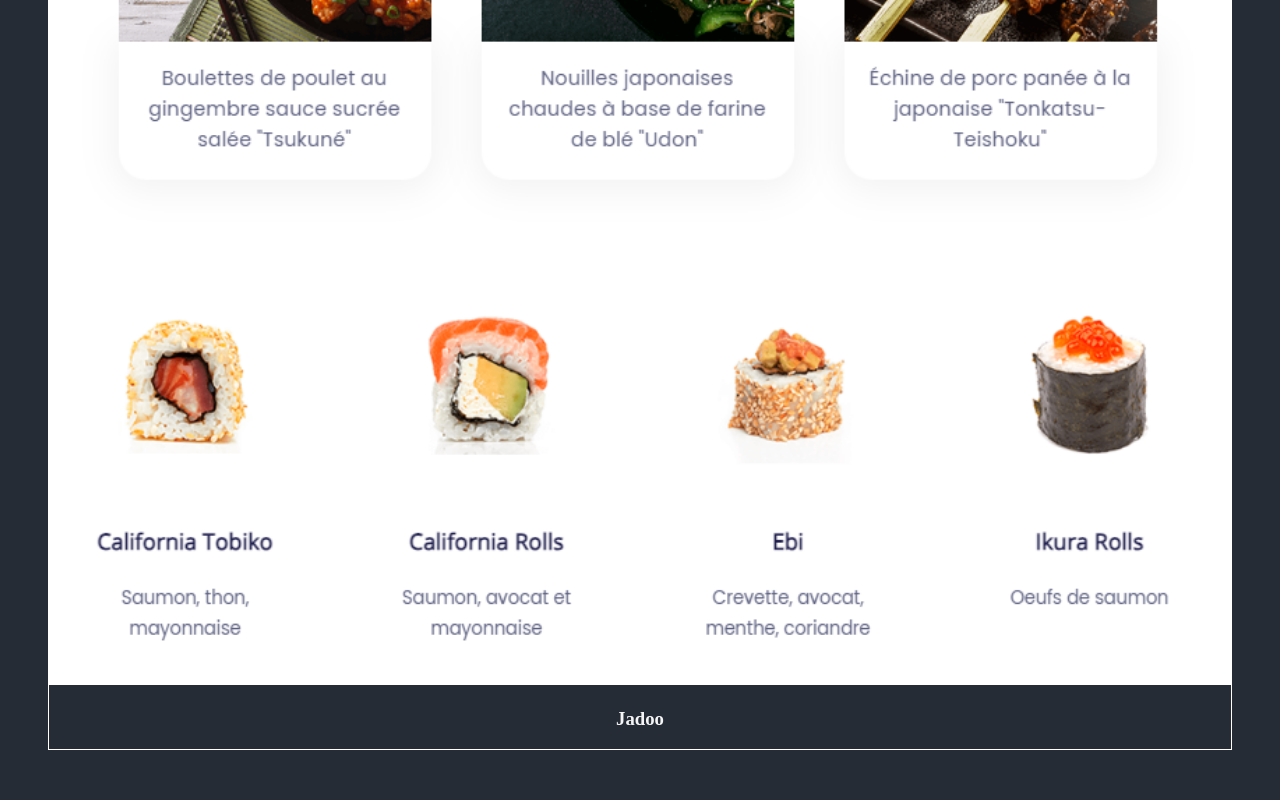
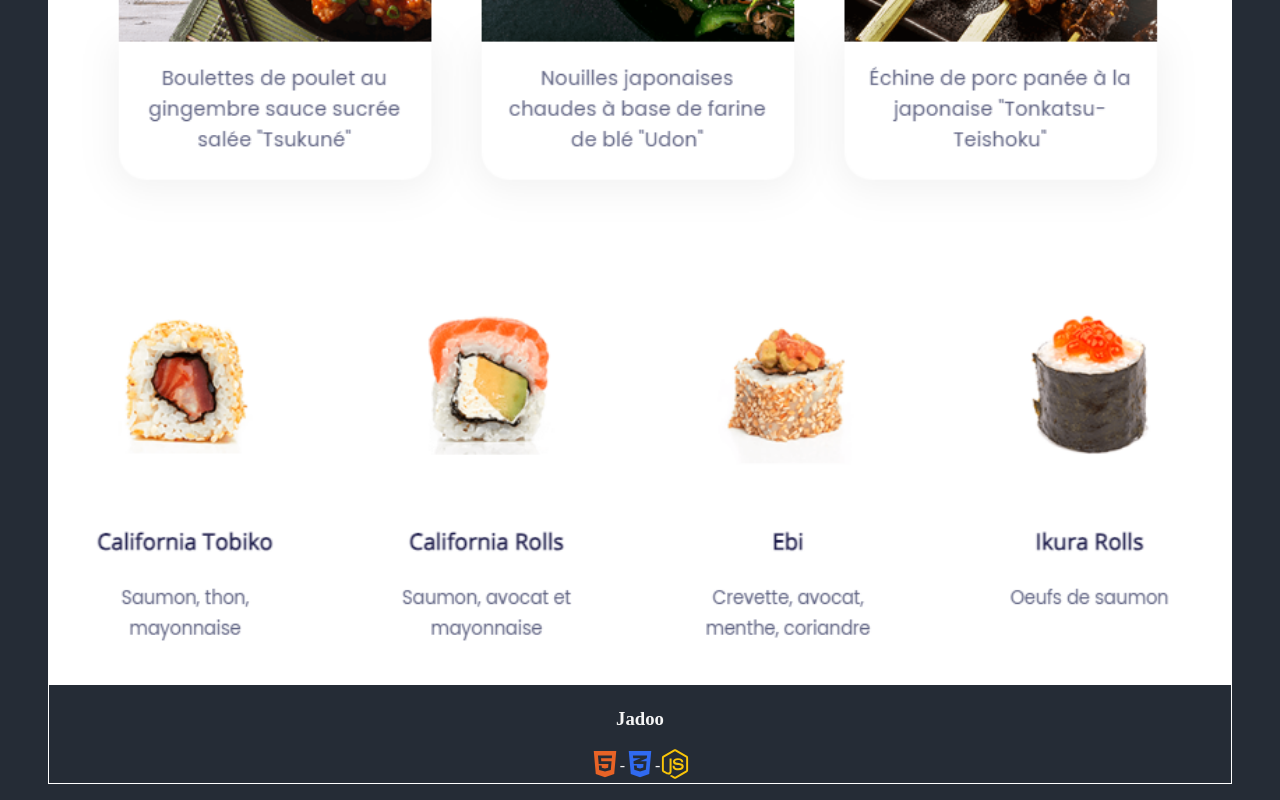
Before and after one commit to GregoryVDev/Portfolio, a React (Vite) app: page / in a window 1280 px wide. Shown: the part 2512-3312 px from the top of the page. Before the commit the page ends 3278 px from the top, so only its background shows below. Built offline with nearby package versions, Linux system fonts and the light colour scheme.

Commit message:
Added properties for the icons (HTML, CSS, JS) and for the image svg and className. Added in SkillsIcons component the icons and called the component in About page

```diff
--- a/src/Components/SkillsIcons.jsx
+++ b/src/Components/SkillsIcons.jsx
@@ -0,0 +1,20 @@
+import { FaHtml5, FaCss3Alt, FaNodeJs } from "react-icons/fa";
+
+
+export const SkillsIcons = () => {
+    return (
+        <div className="skills">
+            <div className="html">
+                <FaHtml5 />
+            </div>
+            <div className="tiret">-</div>
+            <div className="css">
+                <FaCss3Alt />
+            </div>
+            <div className="tiret">-</div>
+            <div className="js">
+                <FaNodeJs />
+            </div>
+        </div >
+    );
+};
--- a/src/index.css
+++ b/src/index.css
@@ -223,3 +223,31 @@ section img {
 .project figure h3 {
   text-align: center;
 }
+
+.container-icons {
+  display: flex;
+  justify-content: center;
+  align-items: center;
+}
+
+.html {
+  color: #E86326;
+}
+
+.skills {
+  display: flex;
+  align-items: center;
+}
+
+.skills svg {
+  width: 30px;
+  height: 30px;
+}
+
+.css {
+  color: #306AF1
+}
+
+.js {
+  color: #F9C508
+}
--- a/src/pages/About.jsx
+++ b/src/pages/About.jsx
@@ -1,5 +1,7 @@
 import { Header } from "../Components/Header";
 import { SocialIcons } from "../Components/SocialIcons";
+import { SkillsIcons } from "../Components/SkillsIcons";
+
 
 export const About = () => {
   return (
@@ -49,7 +51,9 @@ export const About = () => {
               </a>
               <figcaption>
                 <h3>Jadoo</h3>
-                <p></p>
+                <div className="container-icons">
+                  <SkillsIcons />
+                </div>
               </figcaption>
             </figure>
           </article>
```
